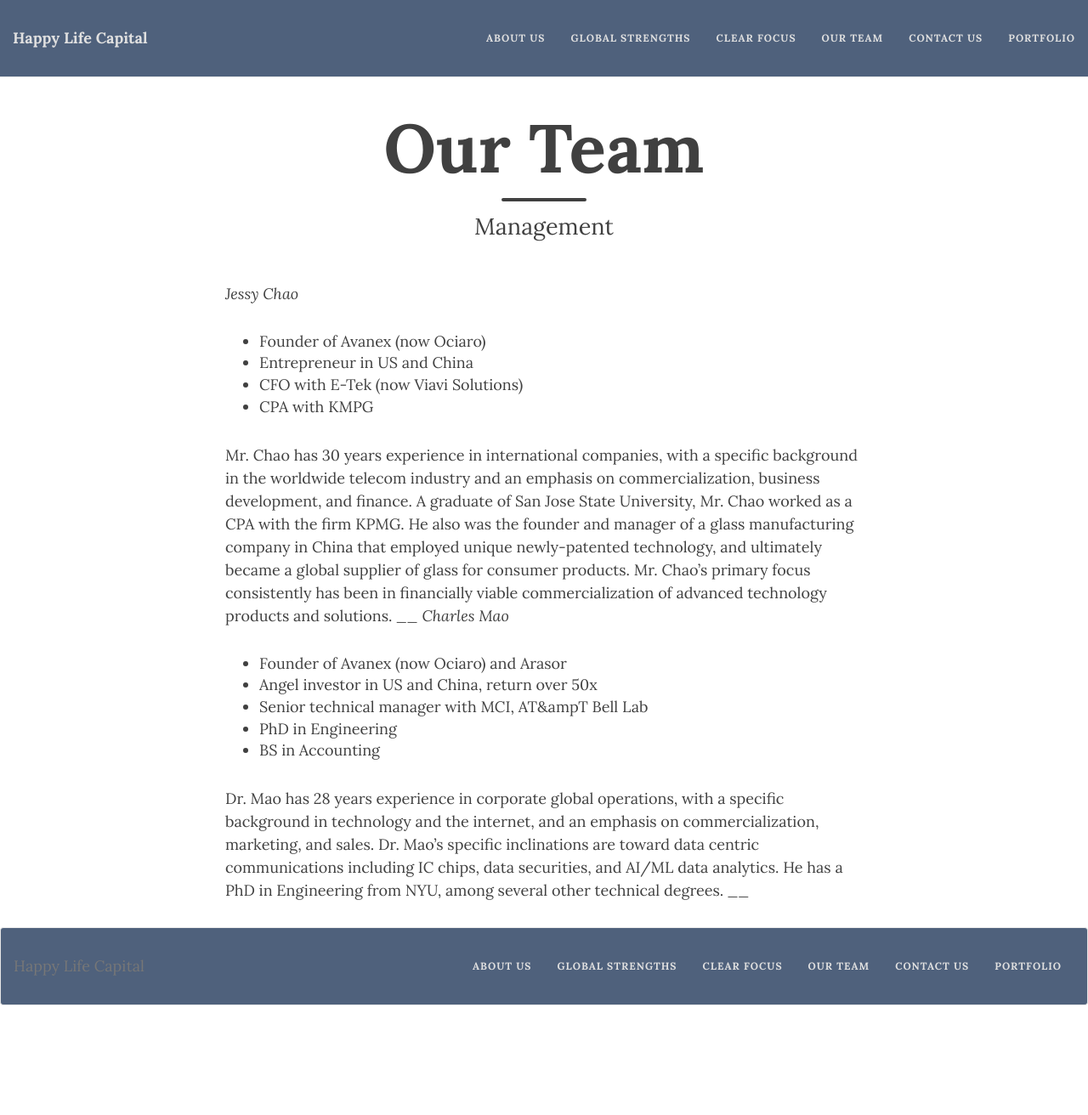
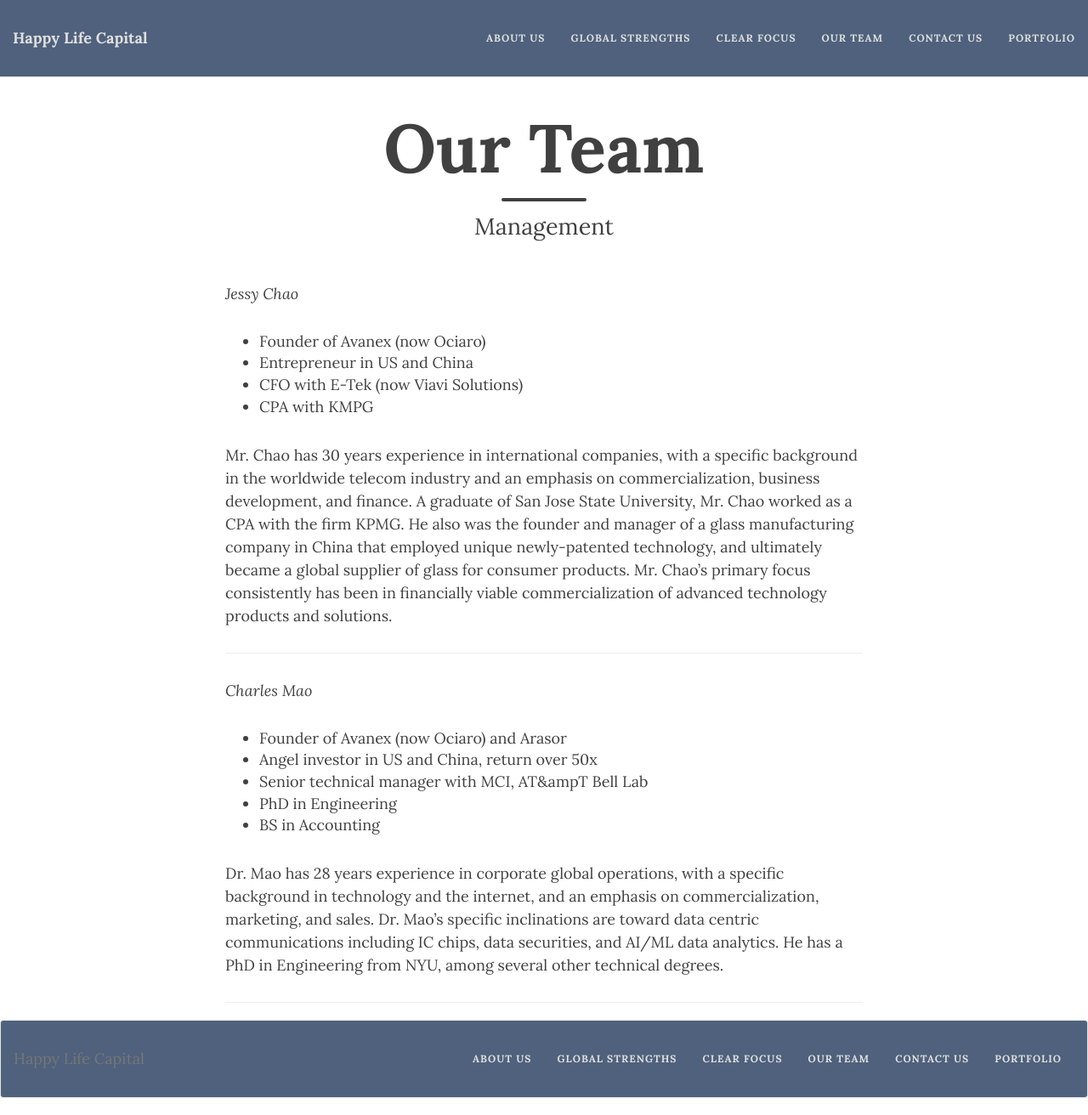
Before and after one commit to happylifecap/happylifecap.github.com, a Jekyll site: the page built from team.md, in a window 1280 px wide and 1312 px high. Shown: the whole window at 85% size. Built offline with Jekyll 4.4.1, drawn with Linux system fonts in a browser that asks for light colours; nearby versions of some CDN libraries.

Commit message:
new stuff

```diff
--- a/team.md
+++ b/team.md
@@ -11,7 +11,9 @@
 * CPA with KMPG
 
 Mr. Chao has 30 years experience in international companies, with a specific background in the worldwide telecom industry and an emphasis on commercialization, business development, and finance. A graduate of San Jose State University, Mr. Chao worked as a CPA with the firm KPMG. He also was the founder and manager of a glass manufacturing company in China that employed unique newly-patented technology, and ultimately became a global supplier of glass for consumer products. Mr. Chao's primary focus consistently has been in financially viable commercialization of advanced technology products and solutions.
-____
+
+_______
+
 *Charles Mao*
 * Founder of Avanex (now Ociaro) and Arasor
 * Angel investor in US and China, return over 50x
@@ -20,4 +22,5 @@
 * BS in Accounting
 
 Dr. Mao has 28 years experience in corporate global operations, with a specific background in technology and the internet, and an emphasis on commercialization, marketing, and sales. Dr. Mao's specific inclinations are toward data centric communications including IC chips, data securities, and AI/ML data analytics. He has a PhD in Engineering from NYU, among several other technical degrees.
-____
+
+_______
```
